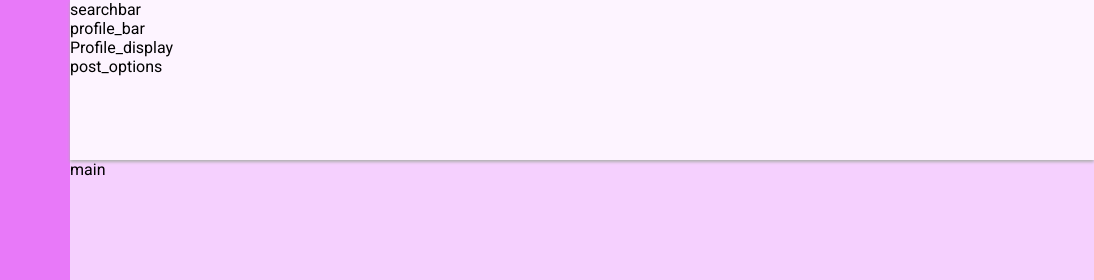
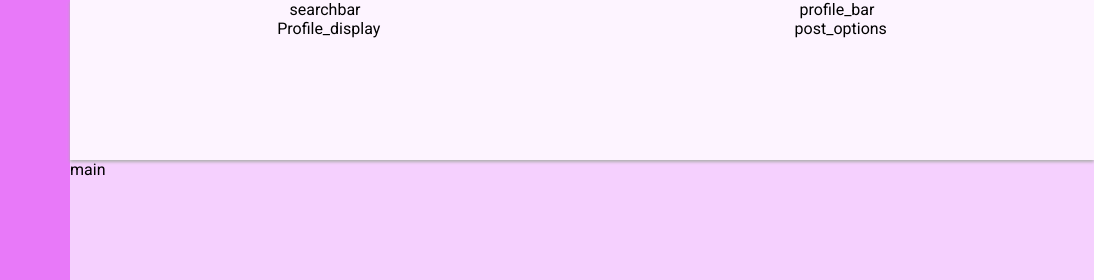
Before and after one commit to CronusV/Admin-Dashboard, a plain HTML site: page index.html in a window 1280 px wide. Shown: the top 280 px of the page, 186-1280 px from the left. Drawn offline with Linux system fonts and the light colour scheme; a web font is replaced by a local one.

Commit message:
Added flex to header containers, added profile pic jpg in imgs

```diff
--- a/styles.css
+++ b/styles.css
@@ -34,6 +34,7 @@ body {
   height: 100vh;
 }
 
+/* Dashboard Start */
 .dashboard {
   color: white;
 
@@ -82,12 +83,31 @@ body {
   font-weight: 500;
 }
 
+/* Dashboard end */
+
+/* Header start */
 .header {
   grid-column: 2 / span 1;
   grid-row: 1 / span 1;
   background-color: #fdf4ff; /* 50 */
   position: relative; /* So you can see the box shadow */
   box-shadow: 0px 2px 3px rgb(175, 175, 175);
+
+  display: flex;
+  flex-direction: column;
+}
+
+/* Header end */
+
+.header__top {
+  display: flex;
+  justify-content: space-around;
+  /* margin-bottom: auto; */
+}
+
+.header__bottom {
+  display: flex;
+  justify-content: space-around;
 }
 
 .main {
```
Also changed, not shown: imgs/pexels-roshan-kamath-1661179.jpg (added).
